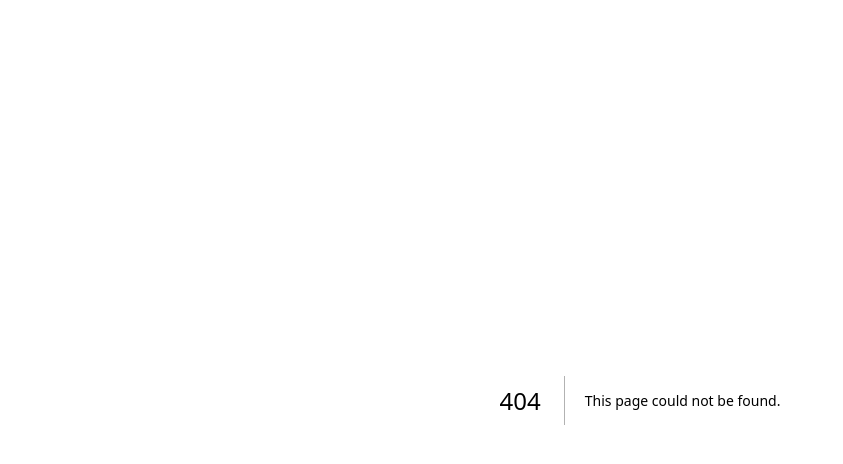
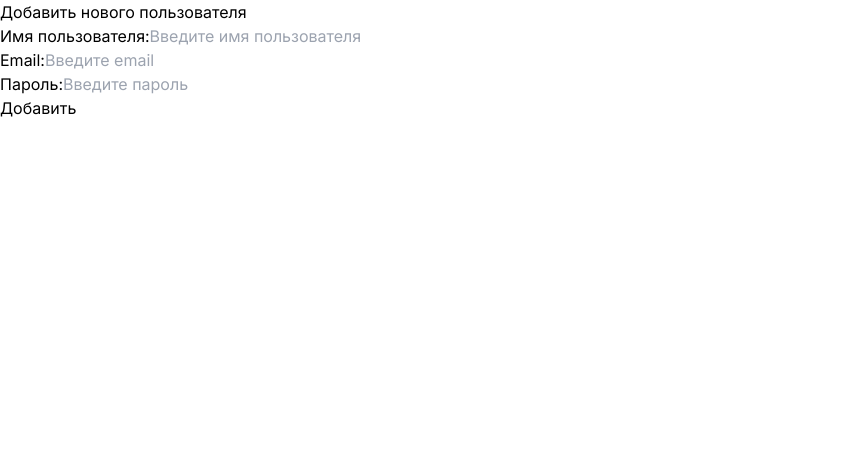
Before and after one commit to Romazyng/Orchid, a Next.js app: page /components in a window 1280 px wide. Before the commit this address had no page. Shown: the top 464 px of the page, without its empty margins (0-843 px from the left). Built offline with nearby package versions, Linux system fonts and the light colour scheme; no server answers.

Commit message:
supabase connected, user updating in components ->  page

```diff
--- a/app/auth/login/page.tsx
+++ /dev/null
@@ -1,56 +0,0 @@
-export default function LoginForm() {
-  return (
-    <form className="space-y-3">
-      <div className="flex-1 rounded-lg bg-gray-50 px-6 pb-4 pt-8">
-        <h1 className={`mb-3 text-2xl`}>
-          Please log in to continue.
-        </h1>
-        <div className="w-full">
-          <div>
-            <label
-              className="mb-3 mt-5 block text-xs font-medium text-gray-900"
-              htmlFor="email"
-            >
-              Email
-            </label>
-            <div className="relative">
-              <input
-                className="peer block w-full rounded-md border border-gray-200 py-[9px] pl-10 text-sm outline-2 placeholder:text-gray-500"
-                id="email"
-                type="email"
-                name="email"
-                placeholder="Enter your email address"
-                required
-              />
-            </div>
-          </div>
-          <div className="mt-4">
-            <label
-              className="mb-3 mt-5 block text-xs font-medium text-gray-900"
-              htmlFor="password"
-            >
-              Password
-            </label>
-            <div className="relative">
-              <input
-                className="peer block w-full rounded-md border border-gray-200 py-[9px] pl-10 text-sm outline-2 placeholder:text-gray-500"
-                id="password"
-                type="password"
-                name="password"
-                placeholder="Enter password"
-                required
-                minLength={6}
-              />
-            </div>
-          </div>
-        </div>
-        <p className="mt-4 w-full">
-          Log in
-        </p>
-        <div className="flex h-8 items-end space-x-1">
-          {/* Add form errors here */}
-        </div>
-      </div>
-    </form>
-  );
-}
--- /dev/null
+++ b/app/components/page.tsx
@@ -0,0 +1,95 @@
+'use client'
+
+import { supabase } from '../lib/initSupabase';
+import { useState } from 'react';
+
+// Тип данных для пользователя
+type User = {
+  id: number;
+  username: string;
+  email: string;
+  password: string;
+};
+
+export default function AddUser() {
+  const [username, setUsername] = useState<string>(''); // Имя нового пользователя
+  const [email, setEmail] = useState<string>('');       // Email нового пользователя
+  const [password, setPassword] = useState<string>(''); // Пароль нового пользователя
+  const [status, setStatus] = useState<string>('');      // Статус операции
+
+  const handleAddUser = async () => {
+    if (!username || !email || !password) {
+      setStatus('Пожалуйста, укажите имя пользователя, email и пароль.');
+      return;
+    }
+
+    try {
+      // Добавление нового пользователя в таблицу 'users'
+      const { data, error } = await supabase
+        .from('users')  // Название таблицы
+        .insert([{ username, email, password }])
+        .select();      // Добавлен метод select() для получения данных после вставки
+
+      // Проверка на ошибку
+      if (error) {
+        setStatus(`Ошибка при добавлении пользователя: ${error.message}`);
+      } else {
+        // Проверка на успешное добавление данных
+        if (data && data.length > 0) {
+          setStatus(`Новый пользователь добавлен! ID: ${data[0]?.id}`);
+        } else {
+          setStatus('Ошибка: данные не были получены.');
+        }
+      }
+    } catch (error) {
+      setStatus('Произошла ошибка при добавлении пользователя.');
+      console.error(error);
+    }
+  };
+
+  return (
+    <div>
+      <h1>Добавить нового пользователя</h1>
+
+      {status && <p>{status}</p>}
+
+      <div>
+        <label>
+          Имя пользователя:
+          <input
+            type="text"
+            value={username}
+            onChange={(e) => setUsername(e.target.value)}
+            placeholder="Введите имя пользователя"
+          />
+        </label>
+      </div>
+
+      <div>
+        <label>
+          Email:
+          <input
+            type="email"
+            value={email}
+            onChange={(e) => setEmail(e.target.value)}
+            placeholder="Введите email"
+          />
+        </label>
+      </div>
+
+      <div>
+        <label>
+          Пароль:
+          <input
+            type="password"
+            value={password}
+            onChange={(e) => setPassword(e.target.value)}
+            placeholder="Введите пароль"
+          />
+        </label>
+      </div>
+
+      <button onClick={handleAddUser}>Добавить</button>
+    </div>
+  );
+}
--- /dev/null
+++ b/app/lib/initSupabase.js
@@ -0,0 +1,6 @@
+import { createClient } from '@supabase/supabase-js'
+
+const supabaseUrl = process.env.NEXT_PUBLIC_SUPABASE_URL
+const supabaseAnonKey = process.env.NEXT_PUBLIC_SUPABASE_ANON_KEY
+
+export const supabase = createClient(supabaseUrl, supabaseAnonKey)
```
Also changed, not shown: app/lib/supabase/middleware.ts (added, +33 -0 lines), app/lib/supabase/server.ts (added, +25 -0 lines), package.json (+7 -6 lines), 1 other file (tests, documents, lock files or other folders).
